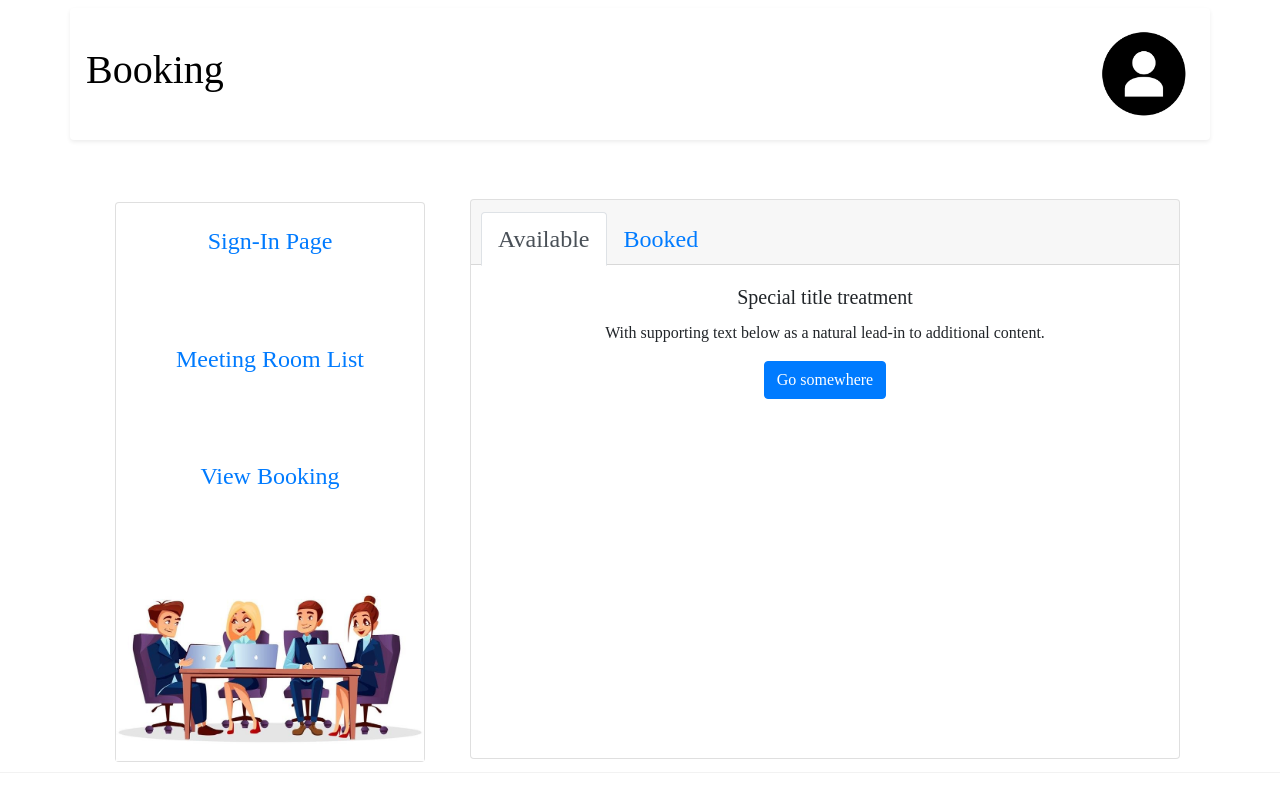
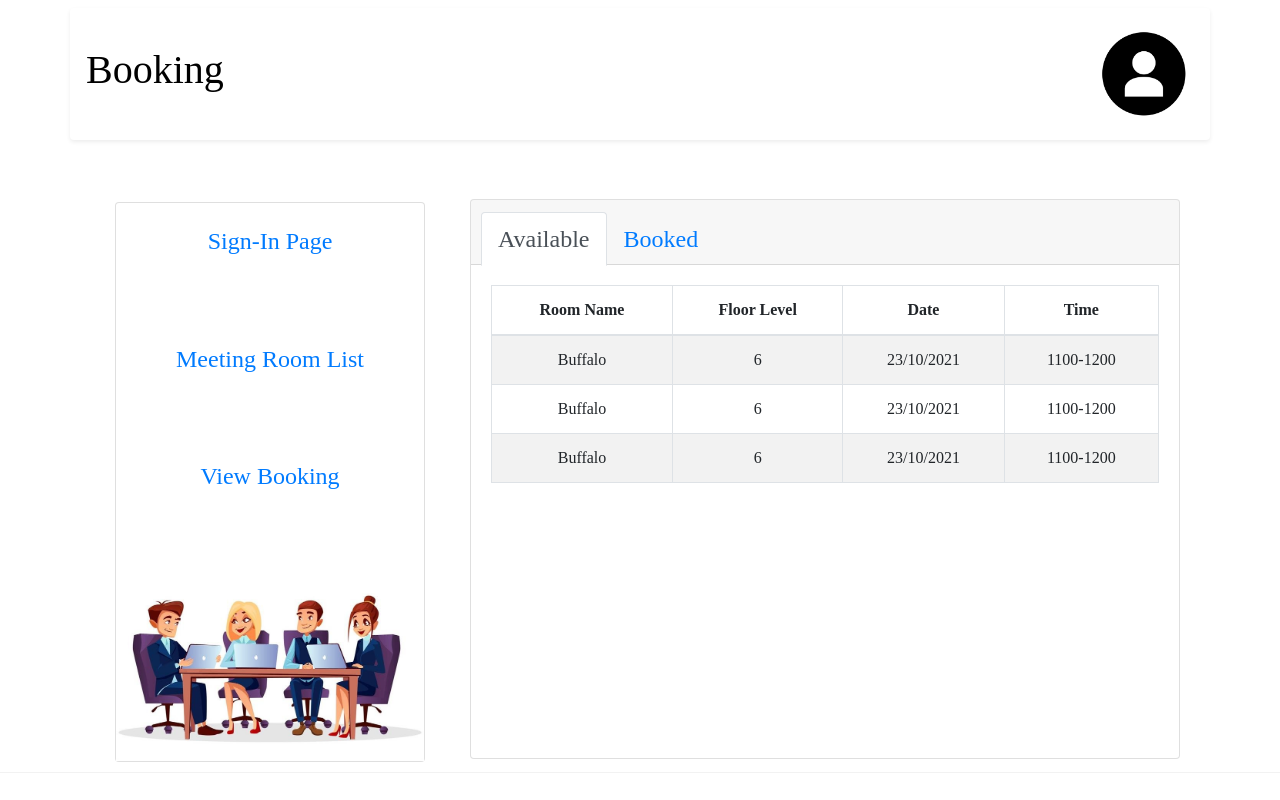
Before and after one commit to neha-ram-06/booking-app, a React (Create React App) app: page /MeetingRoomList in a window 1280 px wide. Built offline with nearby package versions, Linux system fonts and the light colour scheme; a web font is replaced by a local one.

Commit message:
updateAddBooking

```diff
--- a/src/MeetingRoomList.js
+++ b/src/MeetingRoomList.js
@@ -4,13 +4,76 @@ import Nav from 'react-bootstrap/Nav';
 import ListGroup from 'react-bootstrap/ListGroup';
 import ListGroupItem from 'react-bootstrap/ListGroupItem';
 import 'bootstrap/dist/css/bootstrap.min.css';
+import meet_room_pic from './booking_room.jpg';
+import Sidebar from './Sidebar.js';
+import Table from 'react-bootstrap/Table';
+import { useEffect, useState } from 'react';
+import Modal from 'react-bootstrap/Modal'
+import {
+    Form, FormGroup, Label, Input, FormText
+} from 'reactstrap';
 
-import meet_room_pic from './booking_room.jpg';
+function MyVerticallyCenteredModal(props) {
 
-import Sidebar from './Sidebar.js';
+    return (
+        <div className="mx-auto modal-50w">
+            <Modal
+                {...props}
+                size="lg"
+                dialogClassName="modal-50w"
+                aria-labelledby="contained-modal-title-vcenter"
+                centered
+            >
+                <Modal.Header closeButton>
+                    <Modal.Title id="headingTitle">
+                        Booking
+                    </Modal.Title>
+                </Modal.Header>
+                <Modal.Body>
+                    <div className="mx-auto modal-container">
+                        <Form>
+                            <FormGroup>
+                                <Input type="text" name="RoomName" id="RoomName" placeholder="Room value" />
+                            </FormGroup>
+                            <FormGroup>
+                                <Input type="select" name="SelectFloorLevel" id="SelectFloorLevel">
+                                    <option value="" disabled selected hidden>Floor Level</option>
+                                    <option>1</option>
+                                    <option>2</option>
+                                    <option>3</option>
+                                    <option>4</option>
+                                    <option>5</option>
+                                </Input>
+                            </FormGroup>
+                            <FormGroup>
+                                <Input type="date" name="date" id="exampleDate" placeholder="date placeholder" />
+                            </FormGroup>
+                            <FormGroup>
+                                <Input type="time" name="time" id="exampleTime" placeholder="time placeholder" />
+                            </FormGroup>
+                            <FormGroup>
+                                <Input type="button" value="SUBMIT" />
+                            </FormGroup>
+                        </Form>
+                    </div>
 
-//testing commit
+                </Modal.Body>
+            </Modal>
+        </div>
+    );
+}
+
+
 const MeetingRoomList = () => {
+
+    const [modalShow, setModalShow] = useState(false);
+
+    const [tableValues, settableValues] = useState([
+        { roomId: 1, roomName: 'Buffalo', floorLevel: '6', date: '23/10/2021', time: '1100-1200' },
+        { roomId: 2, roomName: 'Buffalo', floorLevel: '6', date: '23/10/2021', time: '1100-1200' },
+        { roomId: 3, roomName: 'Buffalo', floorLevel: '6', date: '23/10/2021', time: '1100-1200' }
+    ]);
+
     return (
 
         <div className="MRList">
@@ -22,22 +85,13 @@ const MeetingRoomList = () => {
                     {/*column 1*/}
                     <div class="col-4">
 
-                        <Sidebar/>
-
-
-
-
+                        <Sidebar />
 
                     </div>
-
-
-
-
-
                     {/*column 2*/}
                     <div class="col-8">
 
-                                <Card class="card-mr" style={{ width: '100%', height:'35rem' }}>
+                        <Card class="card-mr" style={{ width: '100%', height: '35rem' }}>
                             <Card.Header>
                                 <Nav variant="tabs" defaultActiveKey="#show_available_meeting_rooms">
                                     <Nav.Item>
@@ -57,51 +111,41 @@ const MeetingRoomList = () => {
                             </Card.Header>
 
                             <Card.Body>
-                                        <Card.Title>Special title treatment</Card.Title>
                                 <Card.Text>
-                                            With supporting text below as a natural lead-in to additional content.
+                                    <Table striped bordered hover>
+                                        <thead>
+                                            <tr>
+                                                <th>Room Name</th>
+                                                <th>Floor Level</th>
+                                                <th>Date</th>
+                                                <th>Time</th>
+                                            </tr>
+                                        </thead>
+                                        <tbody>
+                                            {tableValues.map((tValues) => (
+                                                <tr onClick={() => setModalShow(true)} key= {tValues.roomId}>
+                                                    <td>{tValues.roomName}</td>
+                                                    <td>{tValues.floorLevel}</td>
+                                                    <td>{tValues.date}</td>
+                                                    <td>{tValues.time}</td>
+                                                </tr>
+
+                                            ))}
+                                        </tbody>
+                                    </Table>
                                 </Card.Text>
-                                        <Button variant="primary">Go somewhere</Button>
+
                             </Card.Body>
                         </Card>
 
-
+                        <MyVerticallyCenteredModal
+                            show={modalShow}
+                            onHide={() => setModalShow(false)}
+                        />
 
                     </div>
-
-
-
-
-
-
-
-
-
-
-
                 </div>
-
-
-
-
-
-
-
-
-
-
-
-
-
-
-
-
-
             </div>
-
-
-
-
 
         </div>
 
```
Lines whose indentation alone changed are shown as unchanged.
